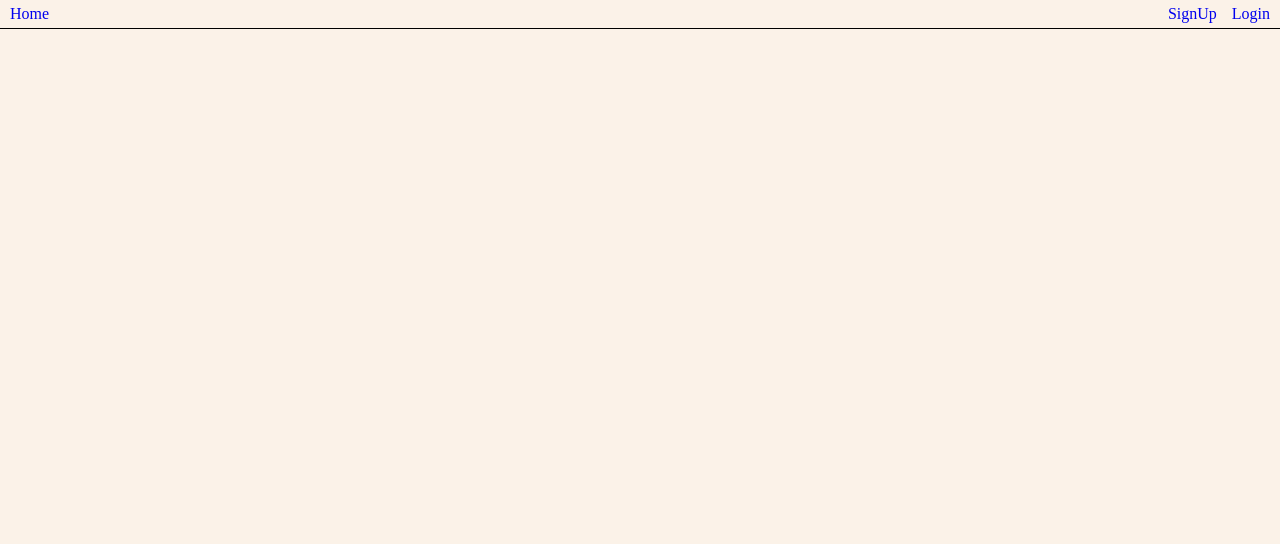
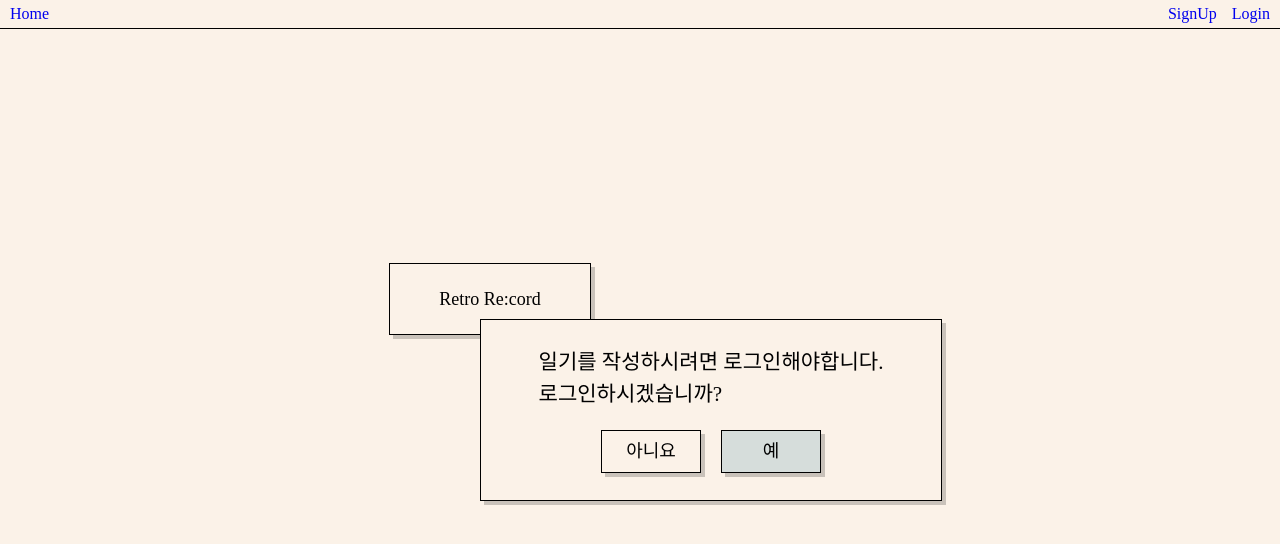
Before and after one commit to retro-diary-redi/front-end, a React (Vite) app: page /landing in a window 1280 px wide. Before the commit this address had no page. Shown: the top 544 px of the page. Built offline with nearby package versions, Linux system fonts and the light colour scheme.

Commit message:
feat: 랜딩페이지 추가

```diff
--- a/src/App.tsx
+++ b/src/App.tsx
@@ -6,6 +6,7 @@ import LoginPage from './pages/LoginPage/LoginPage';
 import DiaryWritePage from './pages/DiaryWritePage/DiaryWritePage';
 import DiaryViewPage from './pages/DiaryViewPage/DiaryViewPage';
 import NavBar from './components/NavBar';
+import LandingPage from './pages/LandingPage/LandingPage';
 
 const Container = styled.div`
   display: flex;
@@ -22,6 +23,7 @@ function App() {
       <Container>
         <Routes>
           <Route path="/" element={<MainPage />} />
+          <Route path="landing" element={<LandingPage />} />
           <Route path="/signup" element={<SignUpPage />} />
           <Route path="/login" element={<LoginPage />} />
           <Route path="/write" element={<DiaryWritePage />} />
--- /dev/null
+++ b/src/pages/LandingPage/LandingPage.tsx
@@ -0,0 +1,89 @@
+import styled from 'styled-components';
+import Container from '@/components/BoxContainer';
+import Button from '@/components/Button';
+import { useNavigate } from 'react-router-dom';
+
+const TitleContainer = styled(Container)`
+  position: relative;
+  display: flex;
+  justify-content: center;
+  align-items: center;
+  z-index: 300;
+  bottom: 100px;
+  right: 150px;
+  font-size: 18px;
+`;
+
+const MainContainer = styled(Container)`
+  position: absolute;
+  display: flex;
+  justify-content: center;
+  flex-direction: column;
+  align-items: center;
+  gap: 20px;
+  top: 55px;
+  left: 90px;
+  background-color: var(--primary);
+  z-index: 100;
+  padding: 0 30px;
+
+  > h3 {
+    font-weight: normal;
+    margin: 0;
+  }
+
+  .buttons {
+    display: flex;
+    justify-content: center;
+    flex-direction: row;
+    align-items: center;
+    gap: 20px;
+
+    > button {
+      width: 100px;
+    }
+
+    > button:first-child {
+      background-color: var(--primary);
+      cursor: default;
+    }
+
+    > button:last-child {
+      animation: blink-effect 1s step-end infinite;
+    }
+  }
+
+  @keyframes blink-effect {
+    50% {
+      opacity: 0.5;
+    }
+  }
+`;
+
+function LandingPage() {
+  const navigate = useNavigate();
+
+  const handleButtonClick = () => {
+    navigate('/login');
+  };
+  return (
+    <>
+      <TitleContainer className="title-container" width={200} height={70}>
+        Retro Re:cord
+        <MainContainer width={400} height={180}>
+          <h3>
+            일기를 작성하시려면 로그인해야합니다.
+            <br />
+            로그인하시겠습니까?
+          </h3>
+          <div className="buttons">
+            <Button>아니요</Button>
+            <Button onClick={handleButtonClick}>예</Button>
+          </div>
+        </MainContainer>
+      </TitleContainer>
+    </>
+  );
+}
+
+export default LandingPage;
```
